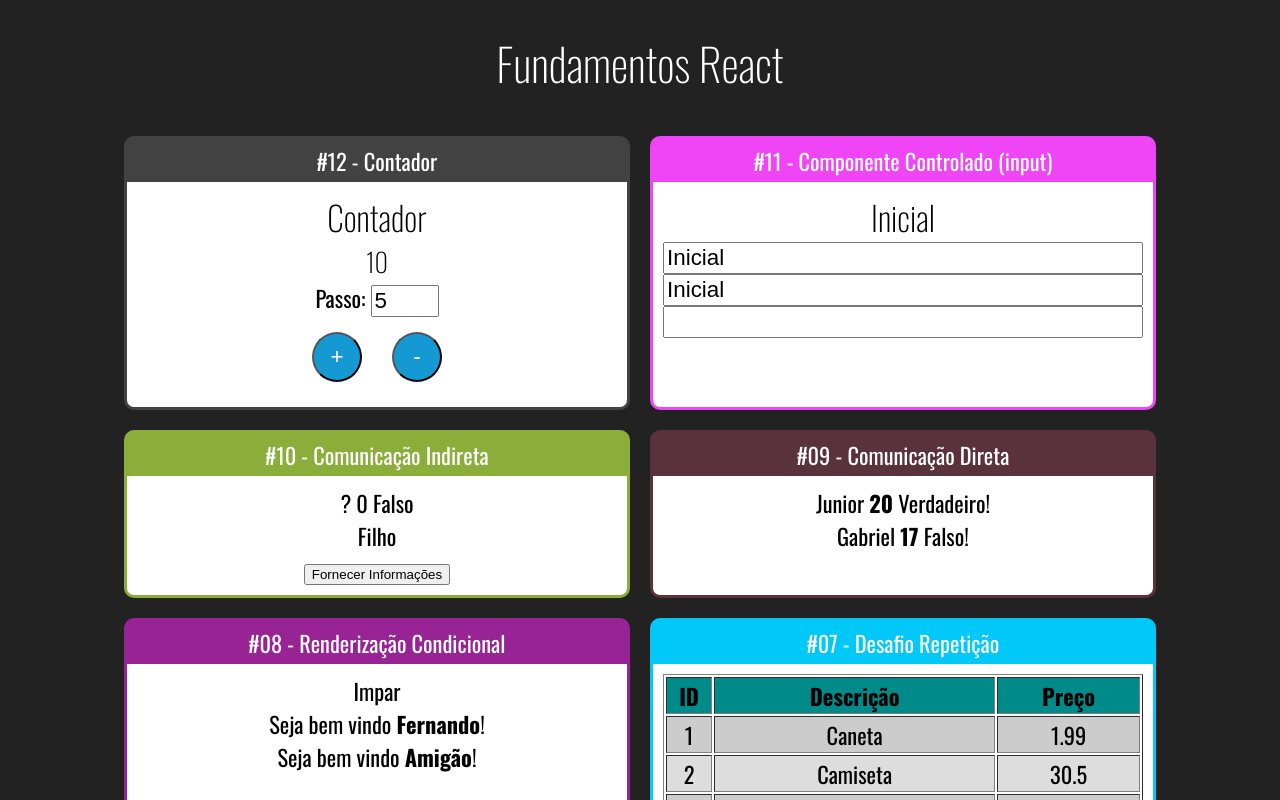
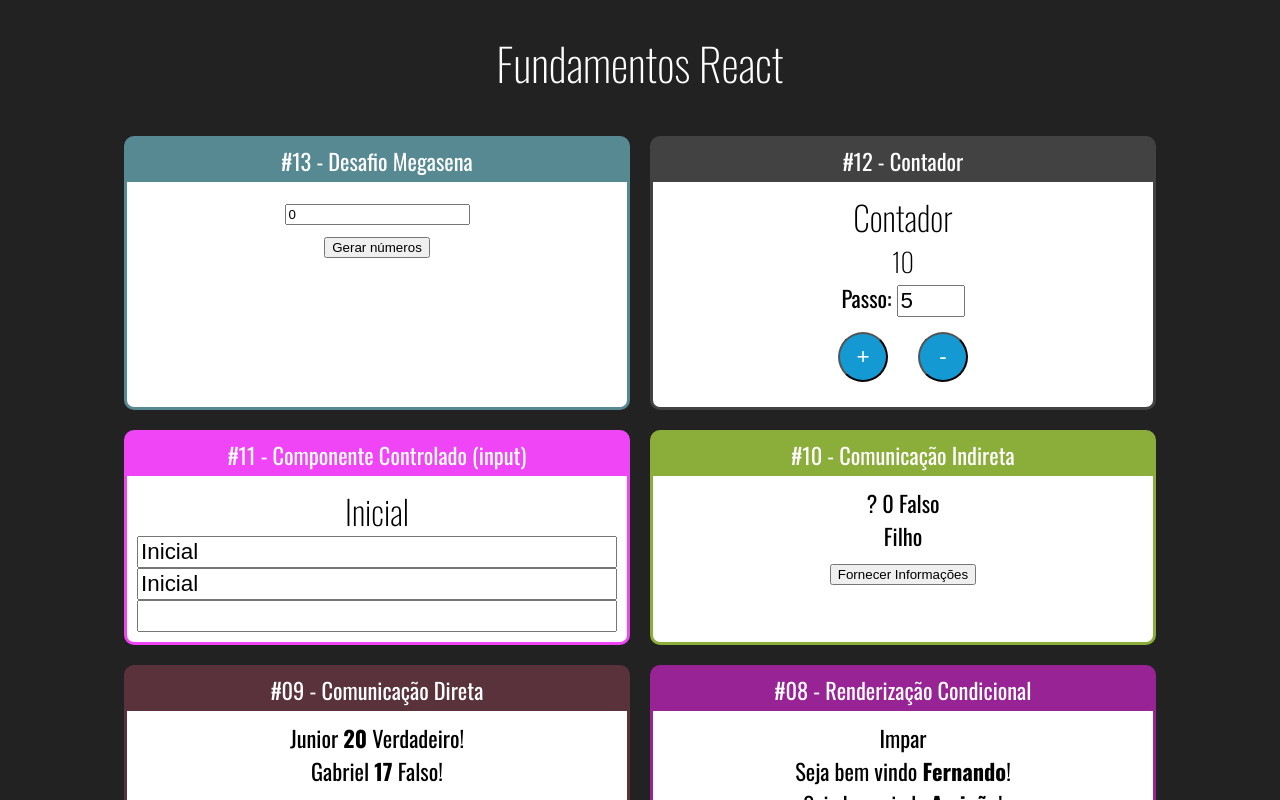
Before and after one commit to joaov-rizzardo/curso-react-redux, a React (Create React App) app in the folder fundamentos-react/: page / in a window 1280 px wide. Shown: the top 800 px of the page. Built offline with nearby package versions, Linux system fonts and the light colour scheme.

Commit message:
Fundamentos React

```diff
--- a/fundamentos-react/src/App.jsx
+++ b/fundamentos-react/src/App.jsx
@@ -16,12 +16,17 @@ import DiretaPai from './components/comunicacao/DiretaPai'
 import IndiretaPai from './components/comunicacao/IndiretaPai'
 import Input from './components/formulario/Input'
 import Contador from './components/contador/Contador'
+import Mega from './components/mega/Mega'
 
 export default () => {
     return (
         <div className="App">
             <h1>Fundamentos React</h1>
             <div className="Cards">
+
+                <Card title="#13 - Desafio Megasena" color="#578993">
+                    <Mega />
+                </Card>
 
                 <Card title="#12 - Contador" color="#424242">
                     <Contador numeroInicial={10} />
--- /dev/null
+++ b/fundamentos-react/src/components/contador/Botoes.jsx
@@ -0,0 +1,10 @@
+import React from 'react'
+
+export default props => {
+    return (
+        <div>
+            <button onClick={props.incrementar}>+</button>
+             <button onClick={props.decrementar}>-</button>
+        </div>
+    )
+}
--- a/fundamentos-react/src/components/contador/Contador.jsx
+++ b/fundamentos-react/src/components/contador/Contador.jsx
@@ -1,6 +1,10 @@
 import './Contador.css'
 
 import React from 'react'
+
+import Display from './Display'
+import Botoes from './Botoes'
+import PassoForm from './PassoForm'
 
 export default class Contador extends React.Component{
 
@@ -21,9 +25,9 @@ export default class Contador extends React.Component{
         })
     }
 
-    setPasso = e => {
+    setPasso = (novoPasso) => {
         this.setState({
-            passo: +e.target.value
+            passo: novoPasso
         })
     }
 
@@ -31,13 +35,9 @@ export default class Contador extends React.Component{
         return(
             <div className="Contador">
                 <h2>Contador</h2>
-                <h3>{this.state.numero}</h3>
-                <div>
-                    <label htmlFor="passoInput">Passo: </label>
-                    <input id="passoInput" type="text" value={this.state.passo} onChange={this.setPasso} />
-                </div>
-                <button onClick={this.inc}>+</button>
-                <button onClick={this.dec}>-</button>
+                <Display numero={this.state.numero}></Display>
+                <PassoForm passo={this.state.passo} setPasso={this.setPasso}/>
+                <Botoes incrementar={this.inc} decrementar={this.dec}/>
             </div>
         )
     }
--- /dev/null
+++ b/fundamentos-react/src/components/contador/Display.jsx
@@ -0,0 +1,7 @@
+import React from 'react'
+
+export default props => {
+    return (
+        <h3>{props.numero}</h3>
+    )
+}
--- /dev/null
+++ b/fundamentos-react/src/components/contador/PassoForm.jsx
@@ -0,0 +1,14 @@
+import React from 'react'
+
+export default props => {
+    return (
+        <div>
+            <label htmlFor="passoInput">Passo: </label>
+            <input id="passoInput"
+                   type="text"
+                   value={props.passo}
+                   onChange={e => props.setPasso(+e.target.value)}
+            />
+        </div>
+    )
+}
--- /dev/null
+++ b/fundamentos-react/src/components/mega/Mega.jsx
@@ -0,0 +1,53 @@
+import {React, useState} from 'react'
+
+export default props => {
+
+    const [qtde, setQtde] = useState(0)
+    const [numeros, setNumeros] = useState([])
+
+
+    return (
+        <div>
+            {numeros.join(' ')}
+            <div>
+                <input type="number" value={qtde} onChange={e => setQtde(e.target.value)} />
+            </div>
+
+            <button
+                onClick={e => setNumeros(gerarNumeros(qtde))}>
+                Gerar números
+            </button>
+        </div>
+    )
+}
+
+function gerarNumeros(qtde){
+
+    let arrayNumeros = Array()
+
+    for(let i = 0 ; i < qtde; i++){
+
+        let numeroGerado = false
+
+        while(!numeroGerado){
+            let numero = Math.floor(Math.random() * 100)
+
+            let verificaNumero = arrayNumeros.find(elemento => {
+                if(elemento == numero){
+                    return true
+                }
+            })
+
+            if(verificaNumero){
+                continue
+            }
+
+            arrayNumeros.push(numero)
+            numeroGerado = true
+        }
+
+    }
+
+    arrayNumeros.sort((n1, n2) => n1 - n2)
+    return arrayNumeros
+}
```
